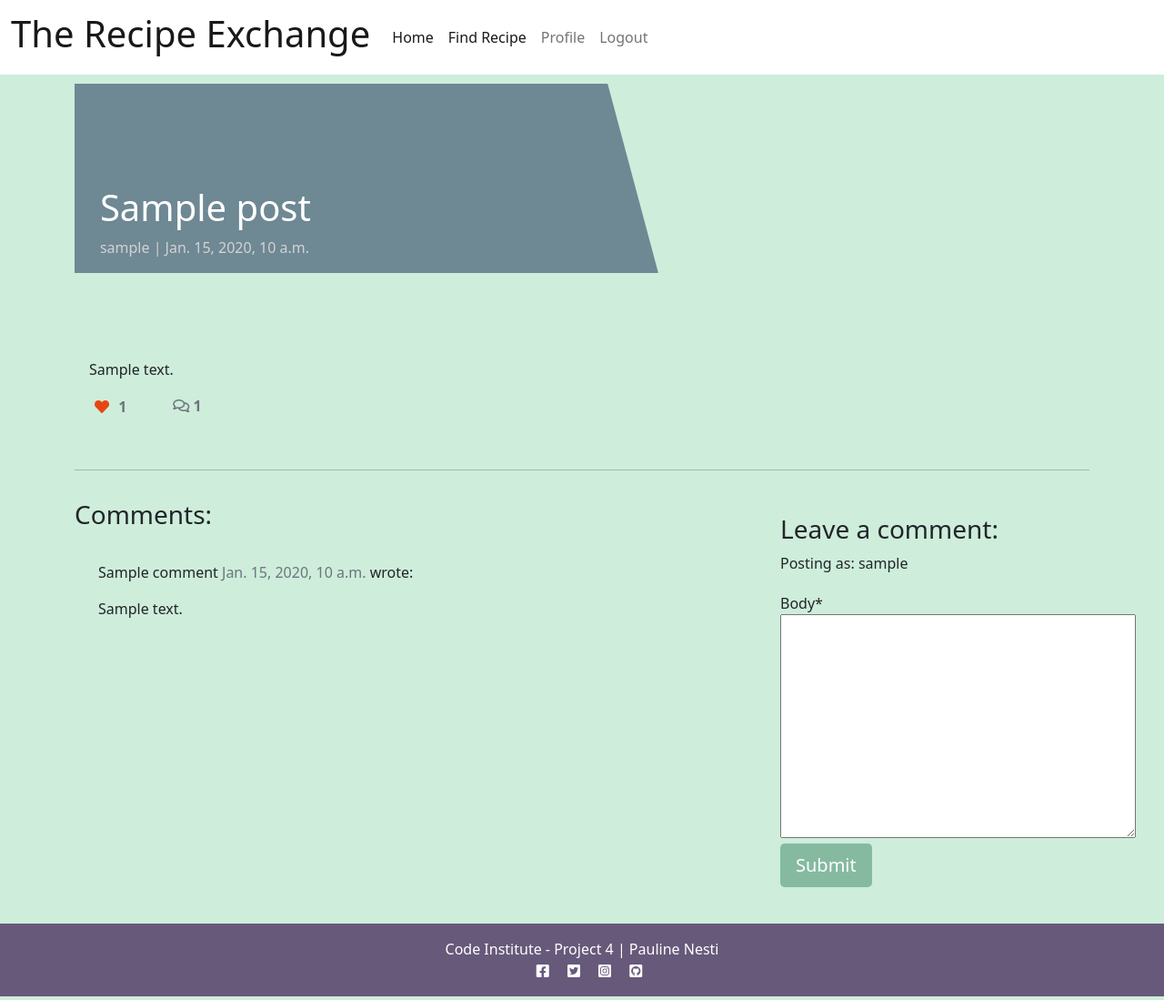
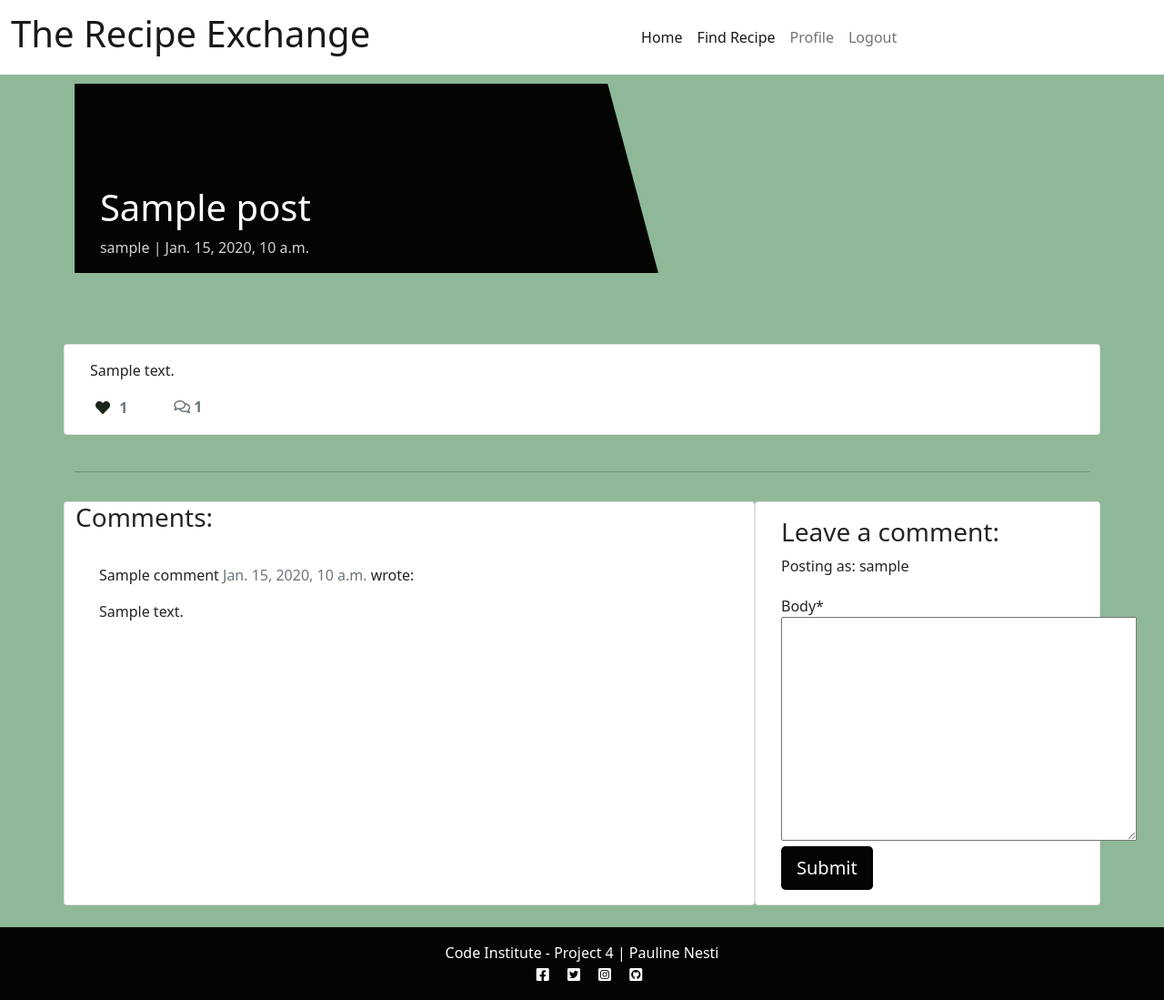
Before and after one commit to Rackstorm/Code-Institute-Project-4, a Django app: a page that uses templates/base.html in a window 1280 px wide. Shown: the whole page at 91% size. Run offline with Django 3.2, Linux system fonts and the light colour scheme; a user stored in the database is signed in; tables that the repository leaves empty hold one stand-in row (values such as "Sample post"); some libraries are stand-ins or nearby versions.

Commit message:
Adding more styling to the base.html and moving favicons to another folder

```diff
--- a/static/css/style.css
+++ b/static/css/style.css
@@ -1,15 +1,16 @@
 body {
-    background-color: #CEEDDB;
+    background-color: #8eb897ff;
 }
 
 .brand {
+    font-family: Lato, sans-serif;
     font-size: 1.4rem;
     font-weight: 700;
-    color: #544E61;
+    color: #040403ff;
 }
 
 .red-o {
-    color: #E84610;
+    color: #5b7553ff;
 }
 
 .thin {
@@ -17,21 +18,15 @@ body {
 }
 
 .light-bg {
-    background-color: #FFFFFF;
+    background-color: #c3e8bdff;
 }
 
 .dark-bg {
-    background-color: #67597A;
-    color: #FFFFFF;
+    background-color: #040403ff;
 }
 
 .main-bg {
-    background-color: #CEEDDB;
-}
-
-.card {
-    border: none;
-    background-color: transparent;
+    background-color: #8eb897ff;
 }
 
 .image-container {
@@ -43,12 +38,11 @@ body {
     bottom: 5%;
     min-width: 30%;
     left: -2px;
-    background-color: #85BAA1;
-    color: #FFFFFF;
+    background-color: #040403ff;
 }
 
 .author {
-    color: #FFFFFF;
+    color: #8eb897ff;
     margin: 4px;
     text-transform: uppercase;
 }
@@ -63,8 +57,8 @@ body {
 }
 
 .masthead-text {
-    background-color: #6E8894;
-    color: #FFFFFF;
+    background-color: #040403ff;
+    color: white;
     position: relative;
 }
 
@@ -80,7 +74,7 @@ body {
     right: 90%;
     height: 100%;
     width: 150%;
-    background: #6E8894;
+    background: #040403ff;
     -webkit-transform: skew(15deg);
     -moz-transform: skew(15deg);
     transform: skew(15deg);
@@ -89,12 +83,12 @@ body {
 
 .post-link {
     text-decoration: none;
-    color: #6E8894;
+    color: #8eb897ff;
 }
 
 .post-link:hover,
 .page-link {
-    color: #E84610;
+    color: #5b7553ff;
 }
 
 .post-title {
@@ -108,36 +102,36 @@ body {
 }
 
 .btn-signup {
-    background-color: #85BAA1;
-    color: #FFFFFF;
+    background-color: #040403ff;
+    color: white;
 }
 
 .btn-signup:hover,
 .btn-signup:active {
-    background-color: #FFFFFF;
-    color: #85BAA1;
+    background-color: white;
+    color: #040403ff;
 }
 
 .link {
-    color: #85BAA1;
+    color: #040403ff;
     text-decoration: none;
 }
 
 .link:hover,
 .link:active {
-    color: #6E8894;
+    color: #5b7553ff;
     text-decoration: underline;
 }
 
 .btn-like {
-    color: #E84610;
+    color: #1C2419;
     border: none;
     background: transparent;
 }
 
 .btn-like:hover,
 .btn-like:active {
-    color: #E84610;
+    color: #1C2419;
     background: transparent;
     border: none;
 }
--- a/templates/base.html
+++ b/templates/base.html
@@ -9,7 +9,9 @@
     <link rel="preconnect" href="https://fonts.gstatic.com">
     <link href="https://fonts.googleapis.com/css2?family=Roboto:wght@300&display=swap" rel="stylesheet">
     <link href="https://fonts.googleapis.com/css2?family=Lato:wght@300;700&display=swap" rel="stylesheet">
+
     <link rel="stylesheet" href="https://cdnjs.cloudflare.com/ajax/libs/font-awesome/5.15.3/css/all.min.css">
+
     <meta name="viewport" content="width=device-width, initial-scale=1" />
     <link href="https://cdn.jsdelivr.net/npm/bootstrap@5.0.1/dist/css/bootstrap.min.css" rel="stylesheet"
         integrity="sha384-+0n0xVW2eSR5OomGNYDnhzAbDsOXxcvSN1TPprVMTNDbiYZCxYbOOl7+AMvyTG2x" crossorigin="anonymous">
@@ -18,10 +20,11 @@
     </script>
     <link rel="stylesheet" href="{% static 'css/style.css' %}">
 
-    <link rel="apple-touch-icon" sizes="180x180" href="../media/favicon/apple-touch-icon.png">
-    <link rel="icon" type="image/png" sizes="32x32" href="../media/favicon/favicon-32x32.png">
-    <link rel="icon" type="image/png" sizes="16x16" href="../media/favicon/favicon-16x16.png">
-    <link rel="manifest" href="../media/favicon/site.webmanifest">
+    <link rel="icon" type="image/x-icon" href="../static/favicon/favicon.ico">
+    <link rel="apple-touch-icon" sizes="180x180" href="../static/favicon/apple-touch-icon.png">
+    <link rel="icon" type="image/png" sizes="32x32" href="../static/favicon/favicon-32x32.png">
+    <link rel="icon" type="image/png" sizes="16x16" href="../static/favicon/favicon-16x16.png">
+    <link rel="manifest" href="../static/favicon/site.webmanifest">
 
 </head>
 
@@ -40,7 +43,7 @@
                 <span class="navbar-toggler-icon"></span>
             </button>
             <div class="collapse navbar-collapse" id="navbarText">
-                <ul class="navbar-nav me-auto mb-2 mb-lg-0">
+                <ul class="navbar-nav me-auto mb-2 mb-lg-0 ms-auto">
                     <li class="nav-item">
                         <a class="nav-link active" aria-current="page" href="{% url 'home' %}">Home</a>
                     </li>
```
Also changed, not shown: static/favicon/android-chrome-192x192.png (renamed from media/favicon/android-chrome-192x192.png), static/favicon/android-chrome-512x512.png (renamed from media/favicon/android-chrome-512x512.png), static/favicon/apple-touch-icon.png (renamed from media/favicon/apple-touch-icon.png), static/favicon/favicon-16x16.png (renamed from media/favicon/favicon-16x16.png), static/favicon/favicon-32x32.png (renamed from media/favicon/favicon-32x32.png), static/favicon/favicon.ico (renamed from media/favicon/favicon.ico), static/favicon/site.webmanifest (renamed from media/favicon/site.webmanifest).
